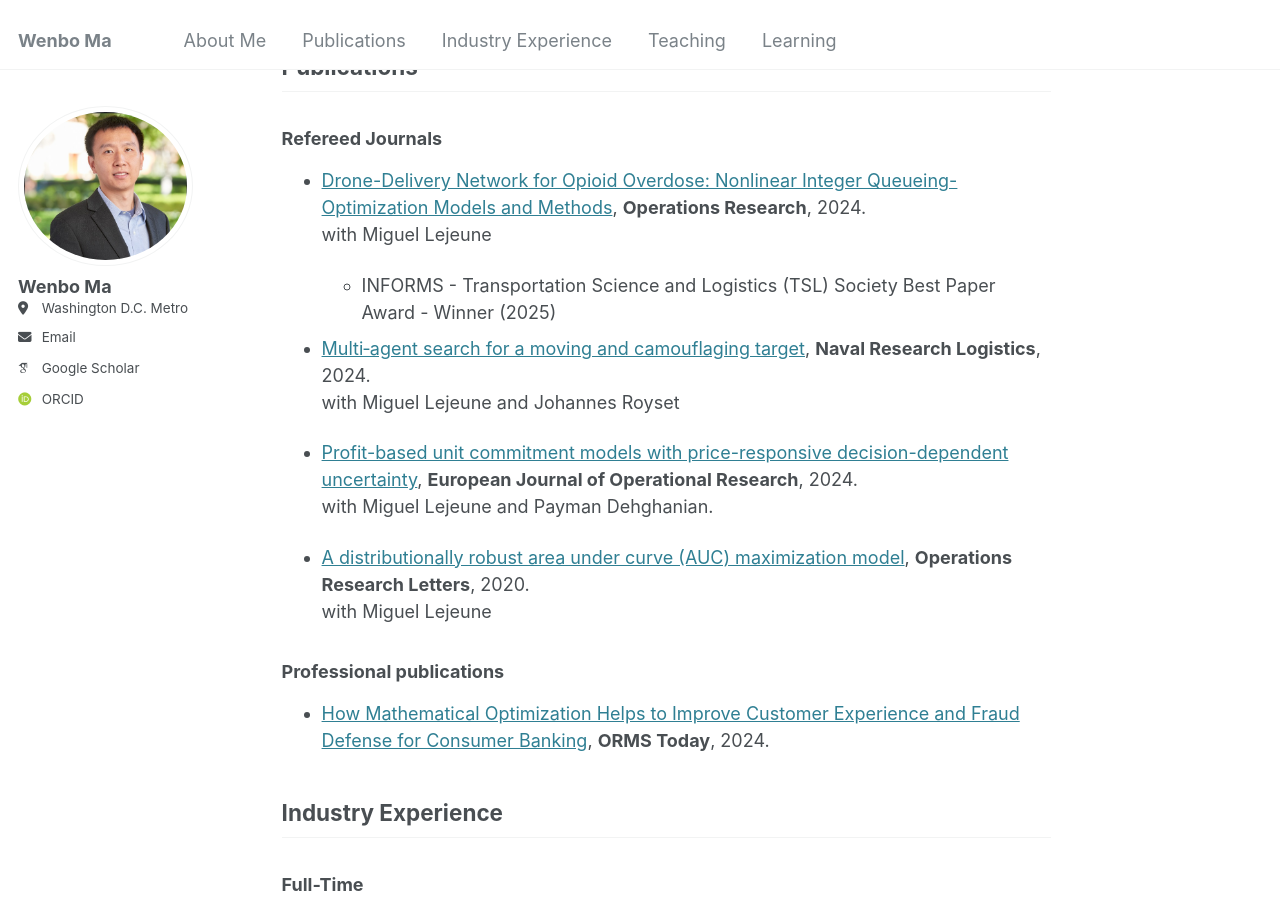
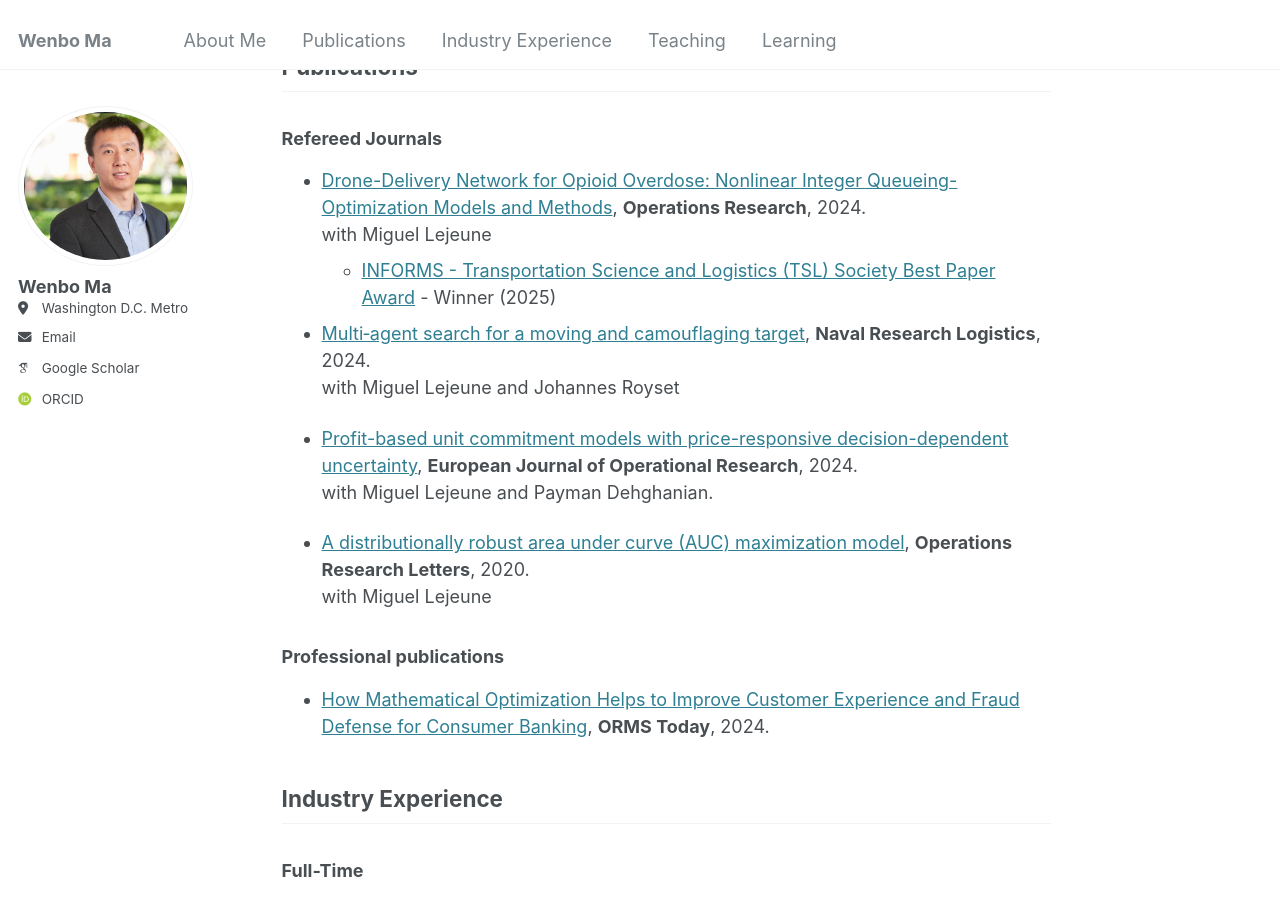
Before and after one commit to wenbo5565/wenbo5565.github.io, a Jekyll site: the page built from _pages/about.md, in a window 1280 px wide and 900 px high, scrolled down 1162 px. Built offline with Jekyll 4.4.1, drawn with Linux system fonts in a browser that asks for light colours; some web fonts are replaced; part of the change alters nothing that is shown.

```diff
--- a/_pages/about.md
+++ b/_pages/about.md
@@ -26,10 +26,7 @@ Outside of work, I enjoy playing and watching sports — particularly tennis, sw
 ### Refereed Journals
 - [Drone-Delivery Network for Opioid Overdose: Nonlinear Integer Queueing-Optimization Models and Methods](https://pubsonline.informs.org/doi/10.1287/opre.2022.0489), **Operations Research**, 2024. \
    with Miguel Lejeune
-
-  - INFORMS - Transportation Science and Logistics (TSL) Society Best Paper Award - Winner (2025)
-
-  <!-- - INFORMS - [Transportation Science and Logistics (TSL) Society Best Paper Award](https://www.informs.org/Recognizing-Excellence/Community-Prizes/Transportation-Science-and-Logistics-Section/Best-Paper-Award) - Winner (2025) -->
+  - [INFORMS - Transportation Science and Logistics (TSL) Society Best Paper Award](https://www.informs.org/Recognizing-Excellence/Community-Prizes/Transportation-Science-and-Logistics-Section/Best-Paper-Award) - Winner (2025)
   <!-- - GW Today: [Drones Could Transform Emergency Response to Opioid Overdoses](https://gwtoday.gwu.edu/drones-could-transform-emergency-response-opioid-overdoses) -->
 
 - [Multi‐agent search for a moving and camouflaging target](https://onlinelibrary.wiley.com/doi/abs/10.1002/nav.22160), **Naval Research Logistics**, 2024. \
```
